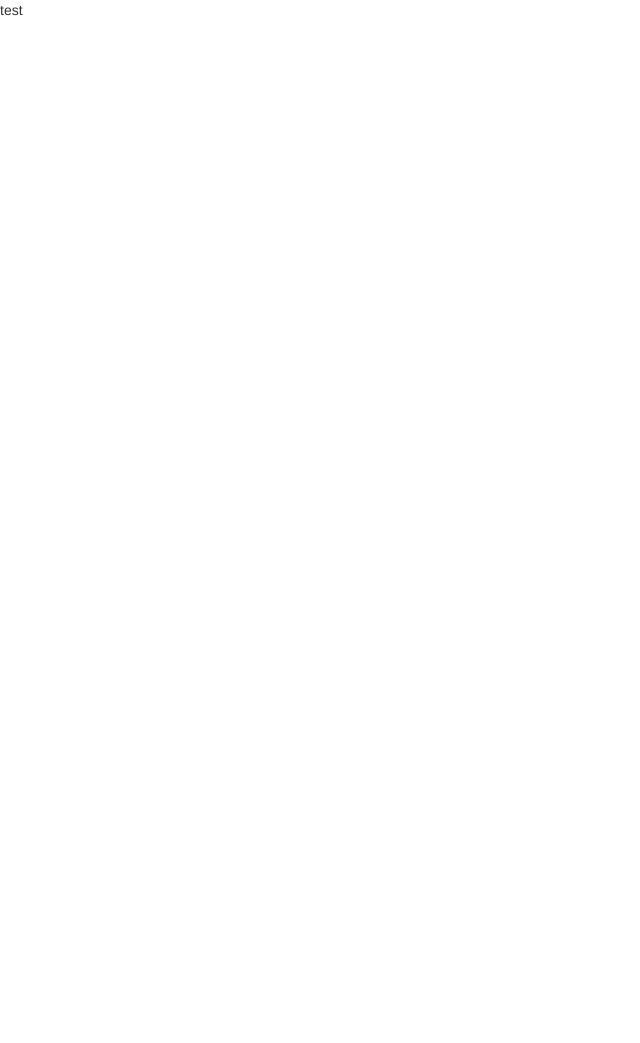
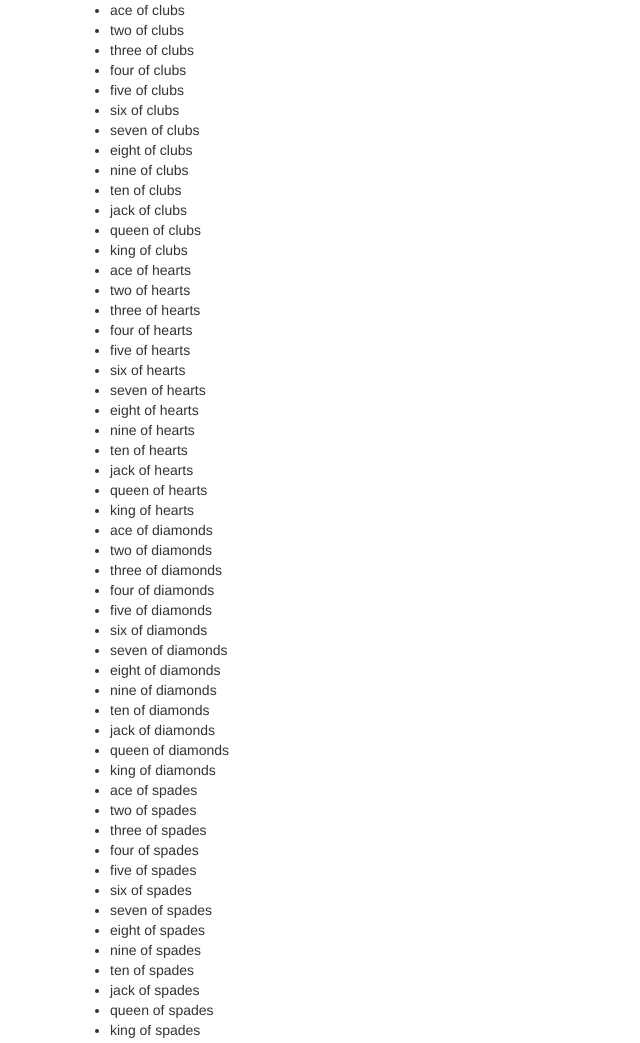
Before and after one commit to eshull/playing-cards, a plain HTML site: page index.html in a window 1280 px wide. Shown: the whole page, without its empty margins (0-640 px from the left). Before the commit the page ends 800 px from the top, so only its background shows below. Drawn offline with nearby package versions, Linux system fonts and the light colour scheme.

Commit message:
add foreach loop nested inside another foreach loop to create a deck of cards

```diff
--- a/index.html
+++ b/index.html
@@ -11,6 +11,12 @@
 <script src="js/scripts.js" type="text/javascript"></script>
 </head>
   <body>
-test
+    <div class="container">
+      <div class="cardList">
+        <ul>
+
+        </ul>
+      </div>
+    </div>
   </body>
 </html>
--- a/js/scripts.js
+++ b/js/scripts.js
@@ -0,0 +1,14 @@
+$(function(){
+
+  var suits = ["clubs", "hearts", "diamonds", "spades"]
+  var values = ["ace", "two", "three", "four", "five", "six", "seven", "eight", "nine", "ten", "jack", "queen", "king"]
+
+    suits.forEach(function(suit){
+      values.forEach(function(value){
+        $("ul").append("<li>" + value + " of " + suit + "</li>");
+
+      })
+    });
+
+
+  });
```
